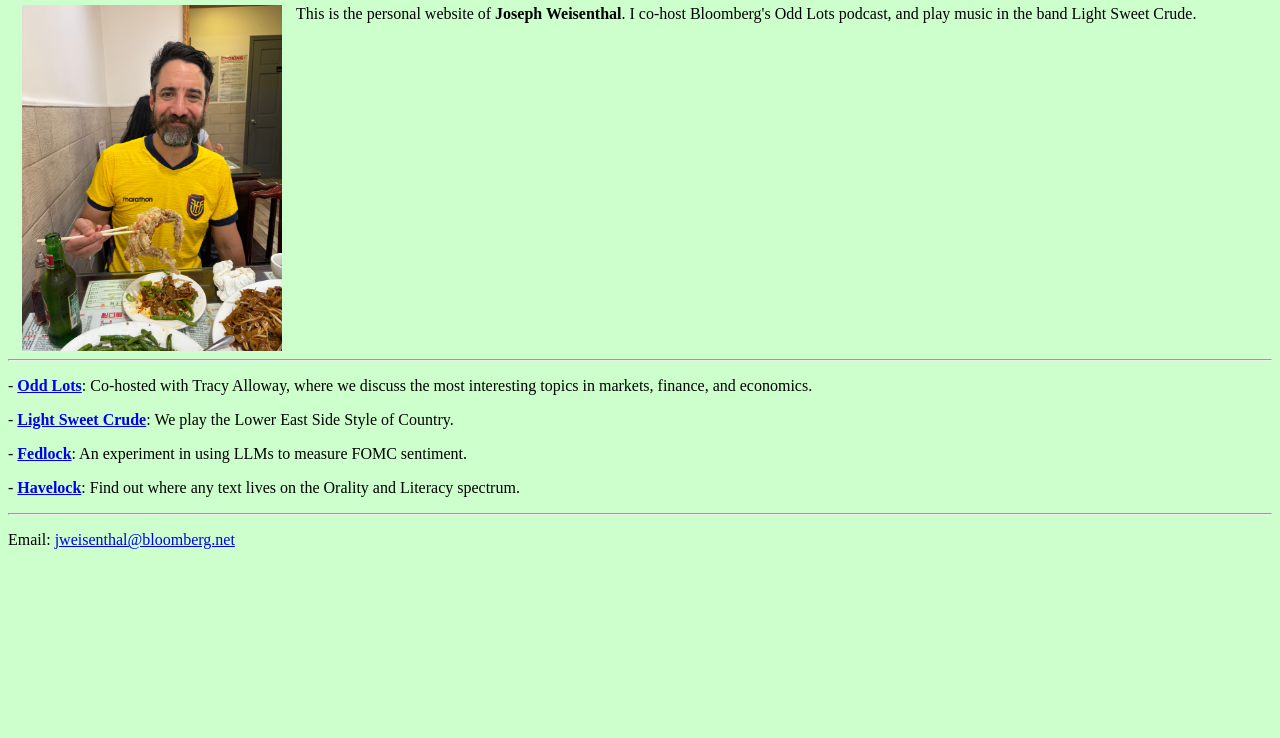
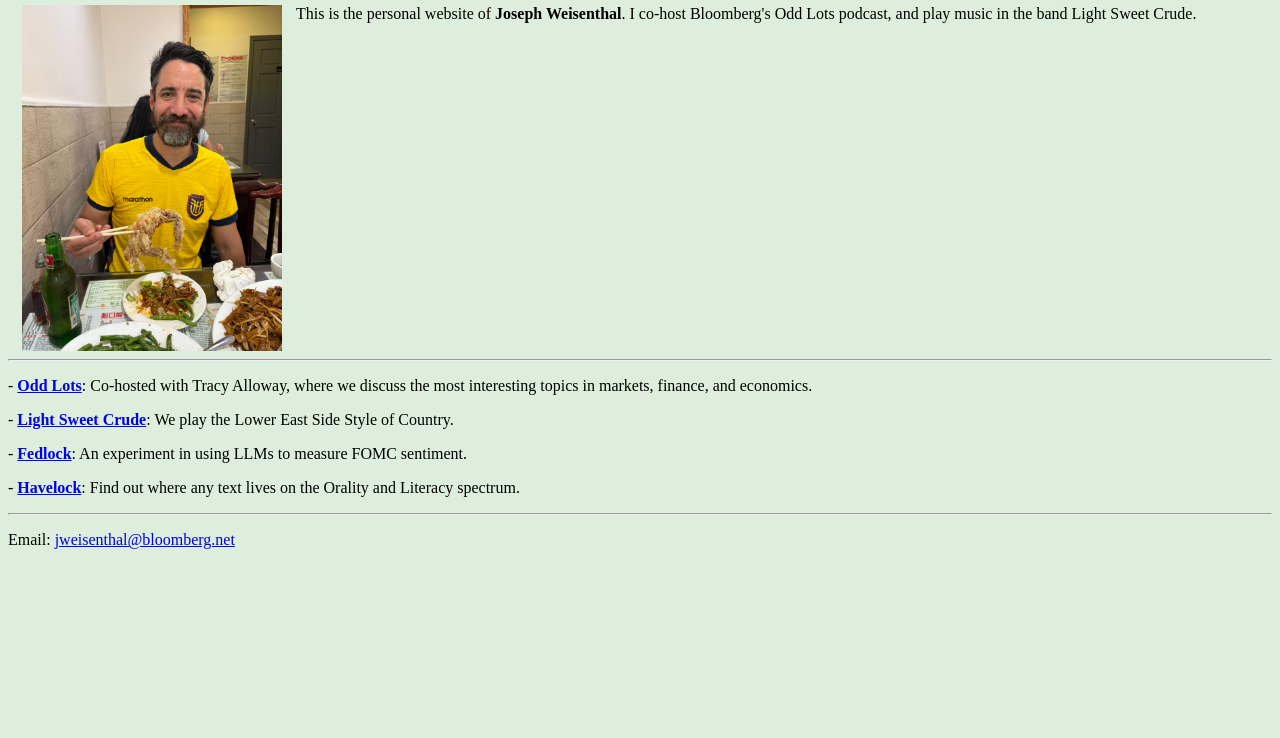
Before and after one commit to jnathan9/thestalwart.com, a plain HTML site: page index.html in a window 1280 px wide. Shown: the part 62-800 px from the top of the page. Drawn offline with Linux system fonts and the light colour scheme.

Commit message:
Soften background green to DDEEDD
Co-Authored-By: Claude Fable 5 <noreply@anthropic.com>

```diff
--- a/index.html
+++ b/index.html
@@ -5,7 +5,7 @@
 <meta name="viewport" content="width=device-width, initial-scale=1">
 <title>Joseph Weisenthal's Home Page</title>
 </head>
-<body bgcolor="#CCFFCC">
+<body bgcolor="#DDEEDD">
 
 <h2 align="center">Joseph Weisenthal's Home Page</h2>
 
```
